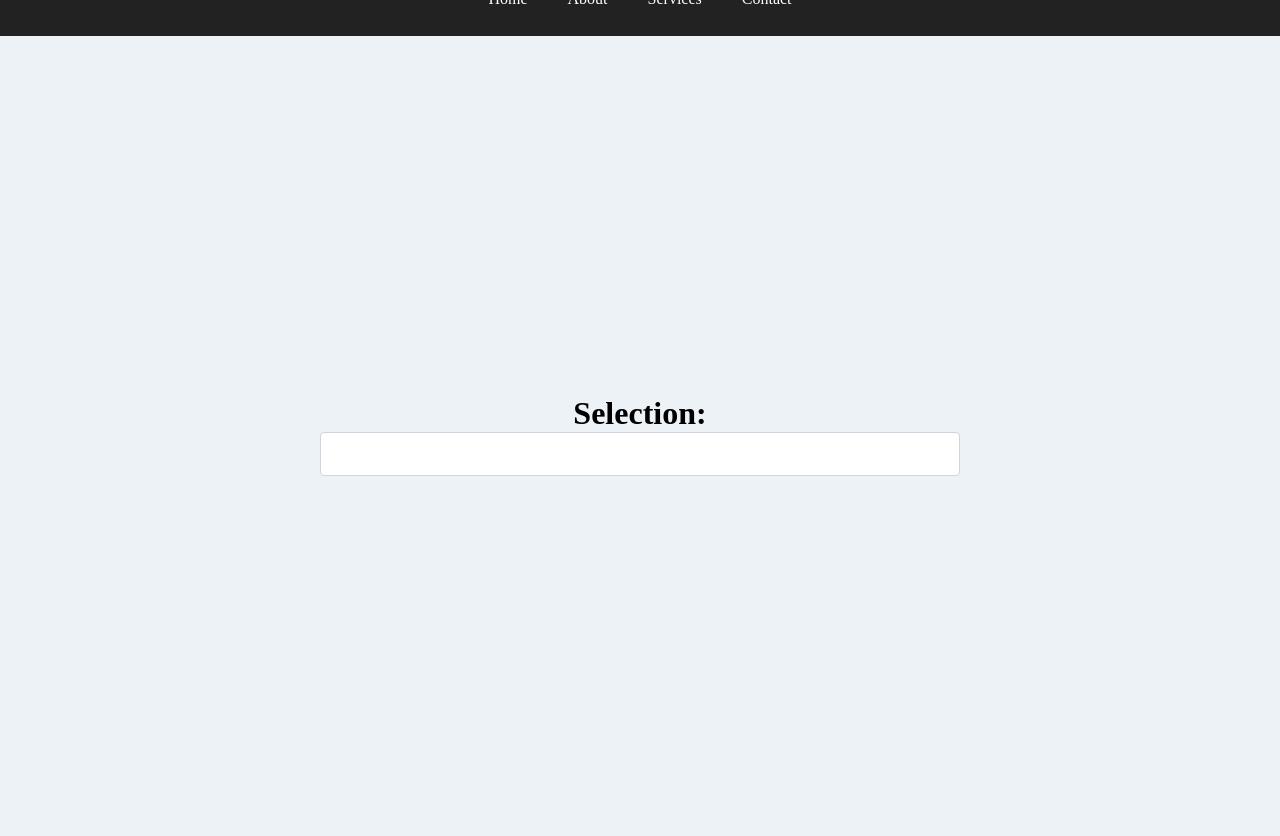
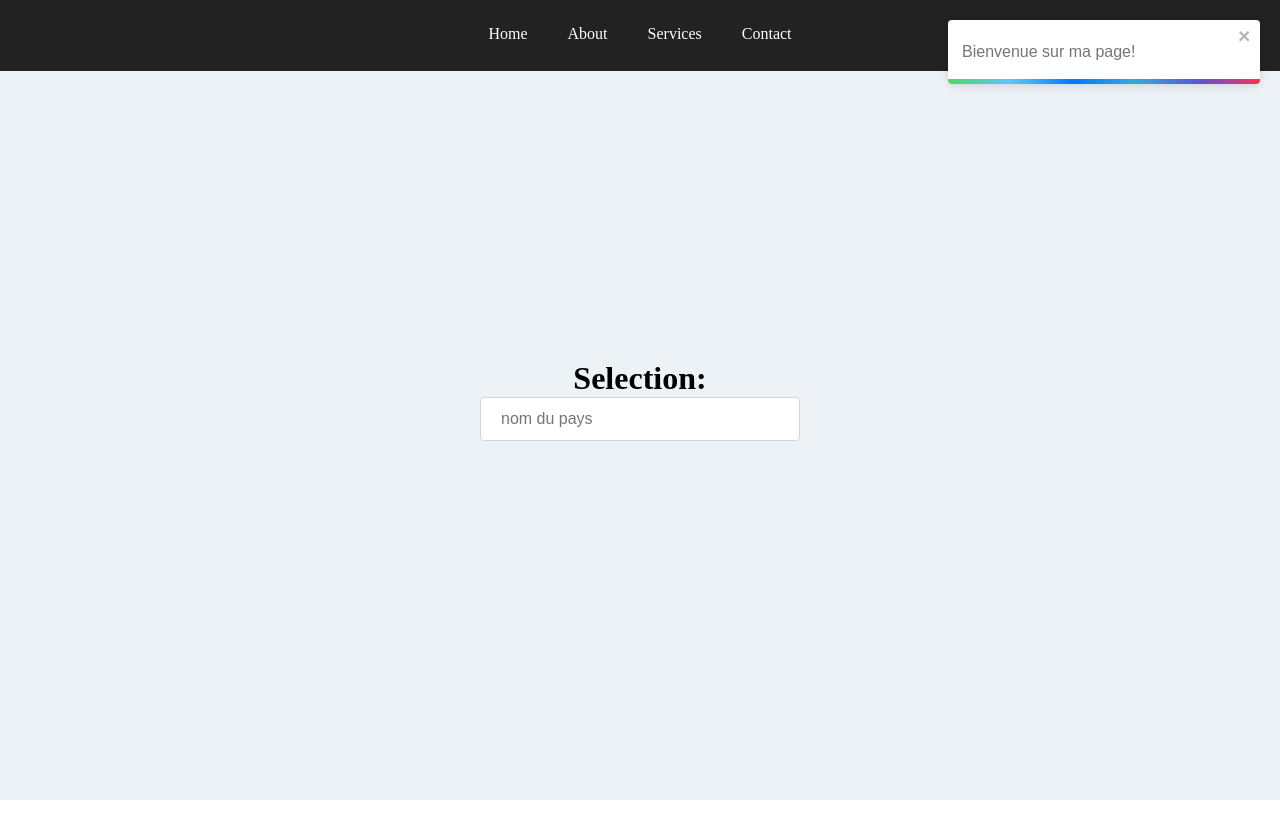
Before and after one commit to dghhjejh/multiPagesWebApp, a Vue app: page / in a window 1280 px wide. After the commit the page ends 800 px from the top, so only its background shows below. Built offline with nearby package versions, Linux system fonts and the light colour scheme.

Commit message:
temps mis pour la disparitifon du dropdown puis toast added

```diff
--- a/package.json
+++ b/package.json
@@ -9,7 +9,8 @@
   },
   "dependencies": {
     "core-js": "^3.8.3",
-    "vue": "^3.2.13"
+    "vue": "^3.2.13",
+    "vue3-toastify": "^0.2.1"
   },
   "devDependencies": {
     "@babel/core": "^7.12.16",
--- a/src/App.vue
+++ b/src/App.vue
@@ -4,21 +4,27 @@
     <header>
       <NavBar/>
     </header>
-    <body>
+    <div class="tout_concerne_barre_de_recherche">
       <div class="mise_en_page">
         <h1 class="texte">Selection: {{ unPays }}</h1>
         <BarreDeRechercheDropDown :source="pays" v-model="unPays"/>
       </div>
-    </body>
+    </div>
   </div>
 </template>
 
 <script setup>
 import { ref } from 'vue';
+import {Flip, toast} from "vue3-toastify";
+import "vue3-toastify/dist/index.css";
 import NavBar from './components/NavBar';
 import BarreDeRechercheDropDown from './components/BarreDeRechercheDropDown';
 import pays from './pays/pays.json';
-
+toast("Bienvenue sur ma page!", {
+  "theme": "light",
+  autoClose: 1000,
+  transition: Flip,
+})
 const unPays = ref('');
 </script>
 <style>
@@ -27,9 +33,9 @@ const unPays = ref('');
   padding: 0;
   box-sizing:border-box;
 }
-body{
+.tout_concerne_barre_de_recherche{
   width: 100vw;
-  height: 100vh;
+  height:100vh;
   background-color: #edf2f7;
   display: flex;
   justify-content: center;
@@ -37,12 +43,13 @@ body{
   flex-direction: column;
 }
 header{
+  position:fixed;
   width: 100vw;
   background-color: #222;
   padding: 15px;
 }
 .mise_en_page{
-  width: calc(100% / 2);
+  width: calc(100% / 4);
 }
 .texte{
   text-align: center;
--- a/src/components/BarreDeRechercheDropDown.vue
+++ b/src/components/BarreDeRechercheDropDown.vue
@@ -1,7 +1,7 @@
 
 <template>
     <div class="barre_de_recherche">
-        <input type="text" :value="modelValue" @input="handleInput" class="entree"/>
+        <input type="text" placeholder="nom du pays" :value="modelValue" @input="handleInput" class="entree"/>
         <ul class="options" v-show="resultatsDeRecherche.length && isOpen">
             <li class="uneOption" v-for="resultat in resultatsDeRecherche" :key="resultat.nom" @click="setSelected(resultat.nom)">
                 {{ resultat.nom }}
--- a/src/components/DropDown.vue
+++ b/src/components/DropDown.vue
@@ -1,6 +1,6 @@
 
 <template>
-   <div class="menu-item" @click="isOpen = !isOpen">
+   <div class="menu-item" @click="toggleDropdown">
     <a href="#">
         {{ title }}
     </a>
@@ -22,6 +22,16 @@
     data(){
         return{
             isOpen:false
+        }
+    },
+    methods: {
+        toggleDropdown() {
+            this.isOpen = !this.isOpen;
+            if (this.isOpen) {
+                setTimeout(() => {
+                    this.isOpen = false;
+                }, 10000);
+            }
         }
     }
   }
```
Also changed, not shown: 1 other file (tests, documents, lock files or other folders).
